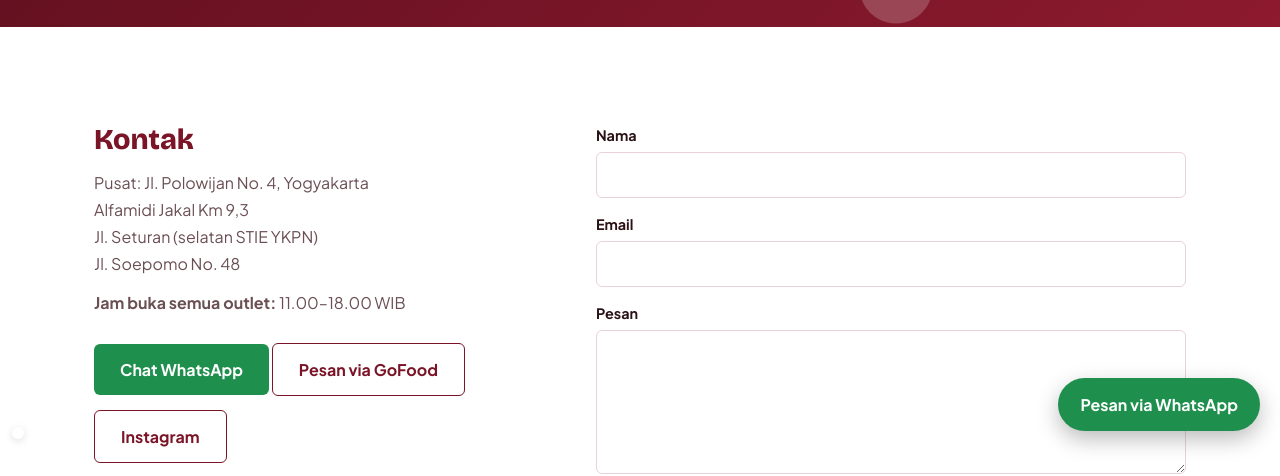
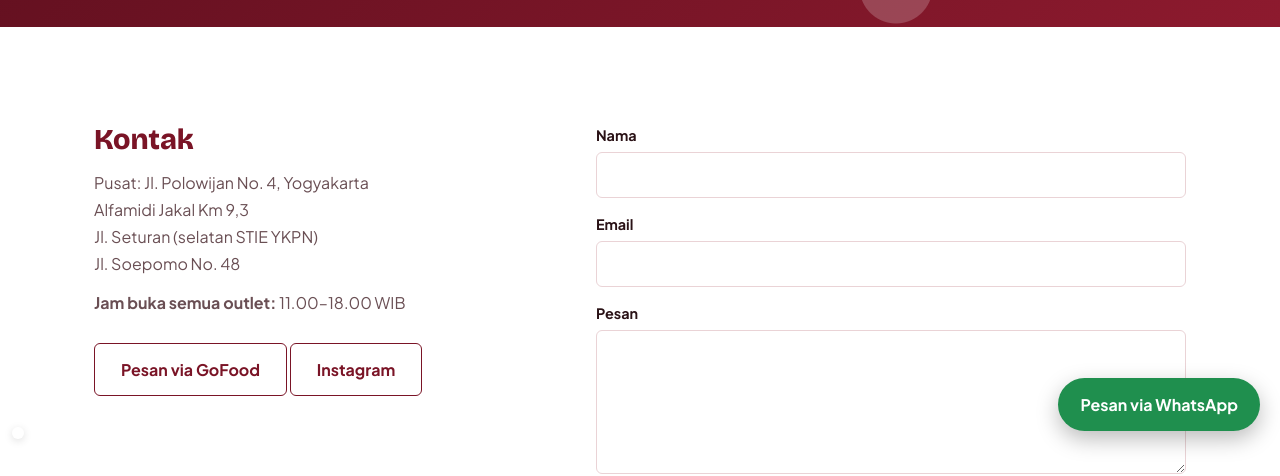
Before and after one commit to HeolstorAugust/Tubes-APSI, a plain HTML site: page hubungi-kami.html in a window 1280 px wide. Shown: the part 349-825 px from the top of the page. Drawn offline with nearby package versions, Linux system fonts and the light colour scheme.

Commit message:
update halaman hubungi kami

```diff
--- a/hubungi-kami.html
+++ b/hubungi-kami.html
@@ -13,7 +13,7 @@
 <body>
 <main>
 <section class="page-hero"><div class="wrap"><p class="crumb"><a href="index.html">Beranda</a> &rsaquo; Hubungi Kami</p><h1>Hubungi Kami</h1><p class="phs">Pesan atau bertanya langsung lewat WhatsApp.</p></div></section>
-<section class="sec"><div class="wrap inner"><div class="blk"><div class="contact"><div><h2>Kontak</h2><p>Pusat: Jl. Polowijan No. 4, Yogyakarta<br>Alfamidi Jakal Km 9,3<br>Jl. Seturan (selatan STIE YKPN)<br>Jl. Soepomo No. 48</p><p><b>Jam buka semua outlet:</b> 11.00&ndash;18.00 WIB</p><p><a class="btn wa" data-wa="Halo Cilok Gajahan, saya mau tanya." target="_blank" rel="noopener noreferrer">Chat WhatsApp</a> <a class="btn line" data-gofood>Pesan via GoFood</a> <a class="btn line" data-ig>Instagram</a></p></div><form id="cf"><label>Nama<input name="nama" required></label><label>Email<input name="email" type="email" required></label><label>Pesan<textarea name="pesan" rows="5" required></textarea></label><button class="btn wa" type="submit">Kirim via WhatsApp</button><p id="cm" role="status"></p></form></div></div></div></section>
+<section class="sec"><div class="wrap inner"><div class="blk"><div class="contact"><div><h2>Kontak</h2><p>Pusat: Jl. Polowijan No. 4, Yogyakarta<br>Alfamidi Jakal Km 9,3<br>Jl. Seturan (selatan STIE YKPN)<br>Jl. Soepomo No. 48</p><p><b>Jam buka semua outlet:</b> 11.00&ndash;18.00 WIB</p><p> <a class="btn line" data-gofood>Pesan via GoFood</a> <a class="btn line" data-ig>Instagram</a></p></div><form id="cf"><label>Nama<input name="nama" required></label><label>Email<input name="email" type="email" required></label><label>Pesan<textarea name="pesan" rows="5" required></textarea></label><button class="btn wa" type="submit">Kirim via WhatsApp</button><p id="cm" role="status"></p></form></div></div></div></section>
 </main>
 <script src="site.js"></script>
 </body>
```
